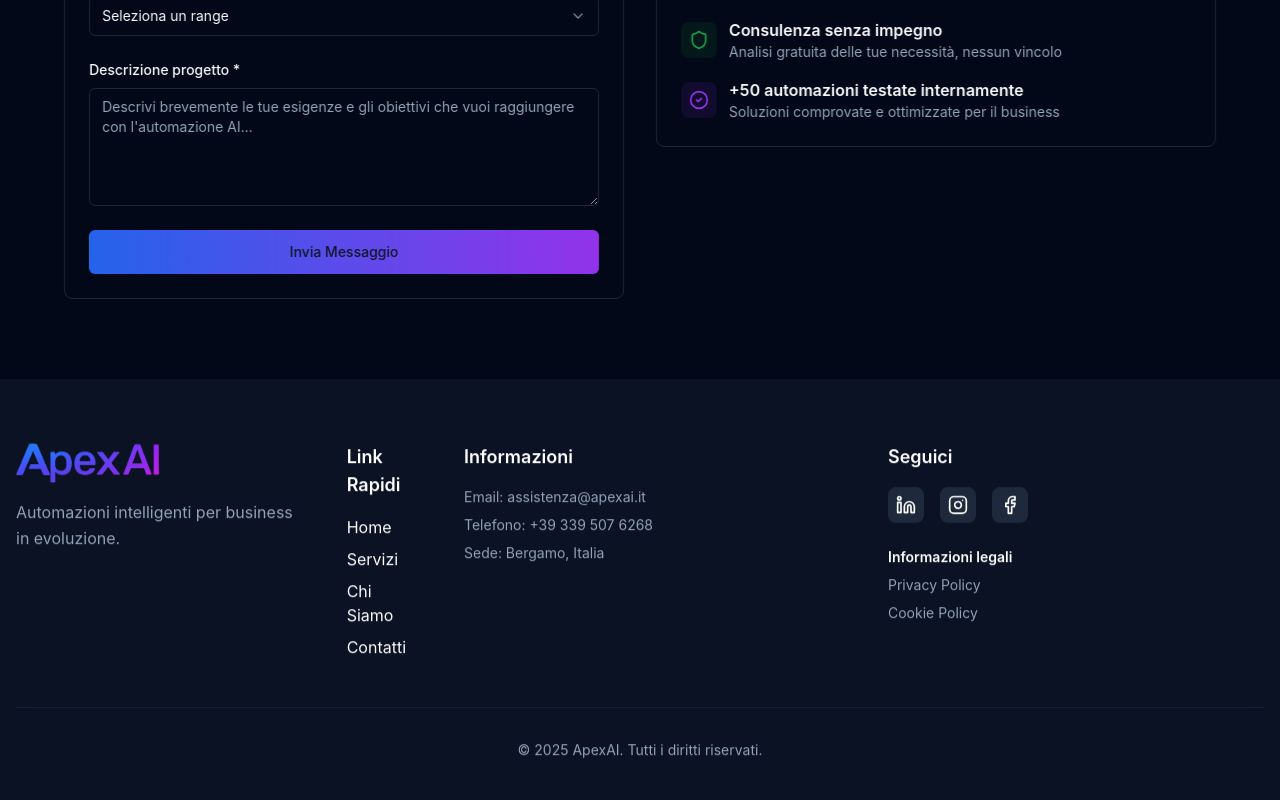
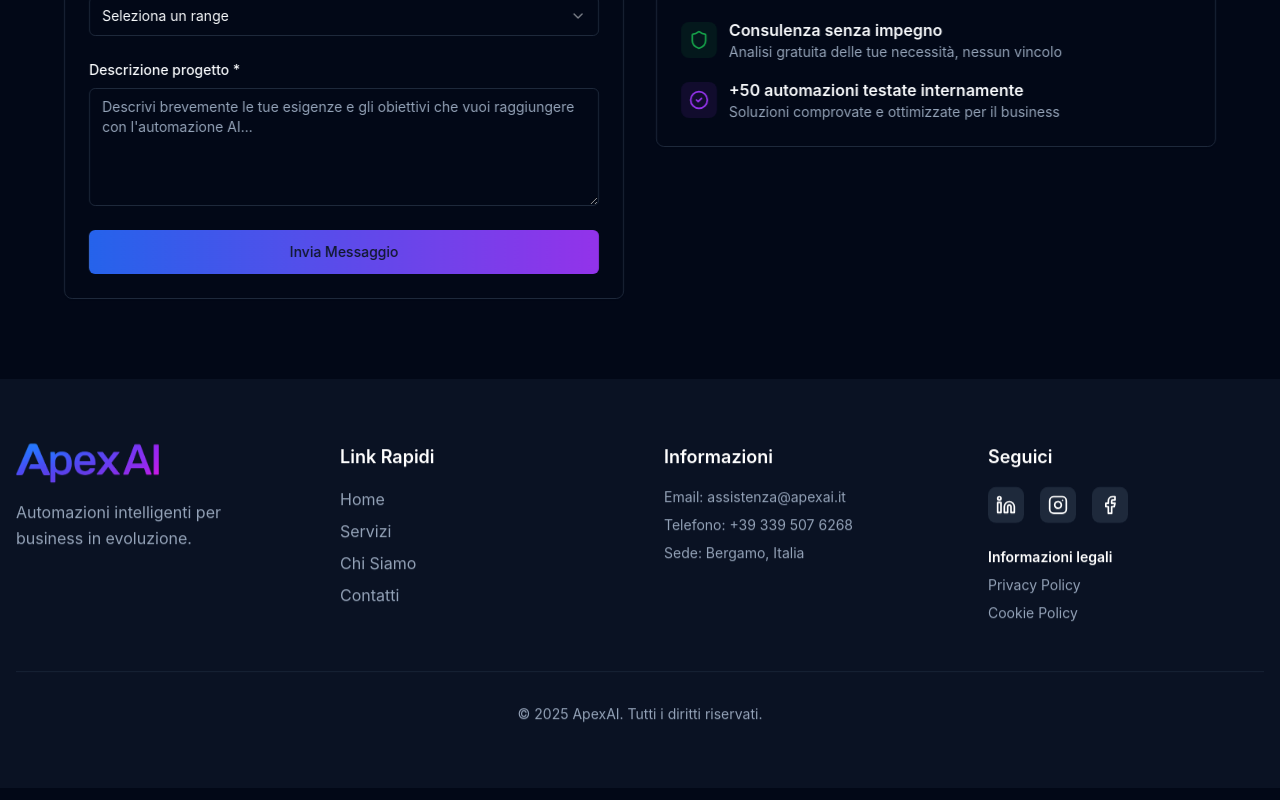
Before and after one commit to gabrieletolotti/ApexAI, a React (Vite) app: page /prenota in a window 1280 px wide. Shown: the part 799-1599 px from the top of the page. Built offline with nearby package versions, Linux system fonts and the light colour scheme.

Commit message:
Reverted to commit 647970f694207702d6f7326b3e86c905b734a948

```diff
--- a/src/components/Footer.tsx
+++ b/src/components/Footer.tsx
@@ -11,12 +11,10 @@ const Footer = () => {
   return (
     <footer ref={ref} className="bg-slate-900/70 backdrop-blur-xl text-white py-16">
       <div className="container mx-auto px-4">
-        {/* Main footer content - 4 colonne */}
+        {/* Main footer content - 3 colonne */}
         <div className="flex flex-row flex-wrap gap-12 mb-12 items-start justify-between">
-          {/* Colonna 1: Logo e descrizione + Link Rapidi */}
-          <div className={`flex flex-row flex-1 min-w-[400px] space-x-12 animate-on-scroll fade-in-up ${isIntersecting ? 'visible' : ''}`}>
-            <div className="space-y-4">
-              {/* Logo e descrizione */}
+          {/* Colonna 1: Logo e descrizione */}
+          <div className={`flex-1 min-w-[220px] space-y-4 animate-on-scroll fade-in-up ${isIntersecting ? 'visible' : ''}`}>
             <div className="cursor-pointer hover:scale-105 transition-transform duration-300">
               <img
                 src="./lovable-uploads/aa430766-16dd-4783-bc9f-f9980ee34dea.png"
@@ -29,18 +27,56 @@ const Footer = () => {
               Automazioni intelligenti per business in evoluzione.
             </p>
           </div>
-            <div className="space-y-2">
-              {/* Link rapidi */}
+
+          {/* Colonna 2: Link rapidi */}
+          <div className={`flex-1 min-w-[180px] animate-on-scroll fade-in-up stagger-2 ${isIntersecting ? 'visible' : ''}`}>
             <h3 className="text-lg font-semibold mb-4 text-white">Link Rapidi</h3>
-              <Link to="/" className="block hover:text-blue-400 transition-colors duration-300">Home</Link>
-              <button onClick={() => { window.scrollTo({ top: 0, behavior: 'instant' }); const heroSection = document.getElementById('services'); if (heroSection) { setTimeout(() => { heroSection.scrollIntoView({ behavior: 'smooth', block: 'start' }); }, 100); } }} className="block text-left hover:text-blue-400 transition-colors duration-300">Servizi</button>
-              <button onClick={() => { window.scrollTo({ top: 0, behavior: 'instant' }); const aboutSection = document.getElementById('about'); if (aboutSection) { setTimeout(() => { aboutSection.scrollIntoView({ behavior: 'smooth', block: 'start' }); }, 100); } }} className="block text-left hover:text-blue-400 transition-colors duration-300">Chi Siamo</button>
-              <Link to="/prenota" className="block hover:text-blue-400 transition-colors duration-300">Contatti</Link>
+            <div className="space-y-2 text-slate-400">
+              <Link
+                to="/"
+                className="block hover:text-blue-400 transition-colors duration-300"
+              >
+                Home
+              </Link>
+              <button
+                onClick={() => {
+                  window.scrollTo({ top: 0, behavior: 'instant' });
+                  const heroSection = document.getElementById('services');
+                  if (heroSection) {
+                    setTimeout(() => {
+                      heroSection.scrollIntoView({ behavior: 'smooth', block: 'start' });
+                    }, 100);
+                  }
+                }}
+                className="block text-left hover:text-blue-400 transition-colors duration-300"
+              >
+                Servizi
+              </button>
+              <button
+                onClick={() => {
+                  window.scrollTo({ top: 0, behavior: 'instant' });
+                  const aboutSection = document.getElementById('about');
+                  if (aboutSection) {
+                    setTimeout(() => {
+                      aboutSection.scrollIntoView({ behavior: 'smooth', block: 'start' });
+                    }, 100);
+                  }
+                }}
+                className="block text-left hover:text-blue-400 transition-colors duration-300"
+              >
+                Chi Siamo
+              </button>
+              <Link
+                to="/prenota"
+                className="block hover:text-blue-400 transition-colors duration-300"
+              >
+                Contatti
+              </Link>
             </div>
           </div>
 
-          {/* Colonna 2: Informazioni */}
-          <div className={`flex-1 min-w-[220px] animate-on-scroll fade-in-up stagger-4 ${isIntersecting ? 'visible' : ''}`}>
+          {/* Colonna 3: Informazioni */}
+          <div className={`flex-1 min-w-[220px] animate-on-scroll fade-in-up stagger-2 ${isIntersecting ? 'visible' : ''}`}>
             <h3 className="text-lg font-semibold mb-4">Informazioni</h3>
             <ul className="space-y-2 text-sm text-slate-400">
               <li>Email: assistenza@apexai.it</li>
@@ -49,7 +85,7 @@ const Footer = () => {
             </ul>
           </div>
 
-          {/* Colonna 3: Social e Link legali */}
+          {/* Colonna 4: Social e Link legali */}
           <div className={`flex-1 min-w-[220px] animate-on-scroll fade-in-up stagger-3 ${isIntersecting ? 'visible' : ''}`}>
             <h3 className="text-lg font-semibold mb-4 text-white">Seguici</h3>
             <div className="flex gap-4 mb-6">
```
Lines whose indentation alone changed are shown as unchanged.
